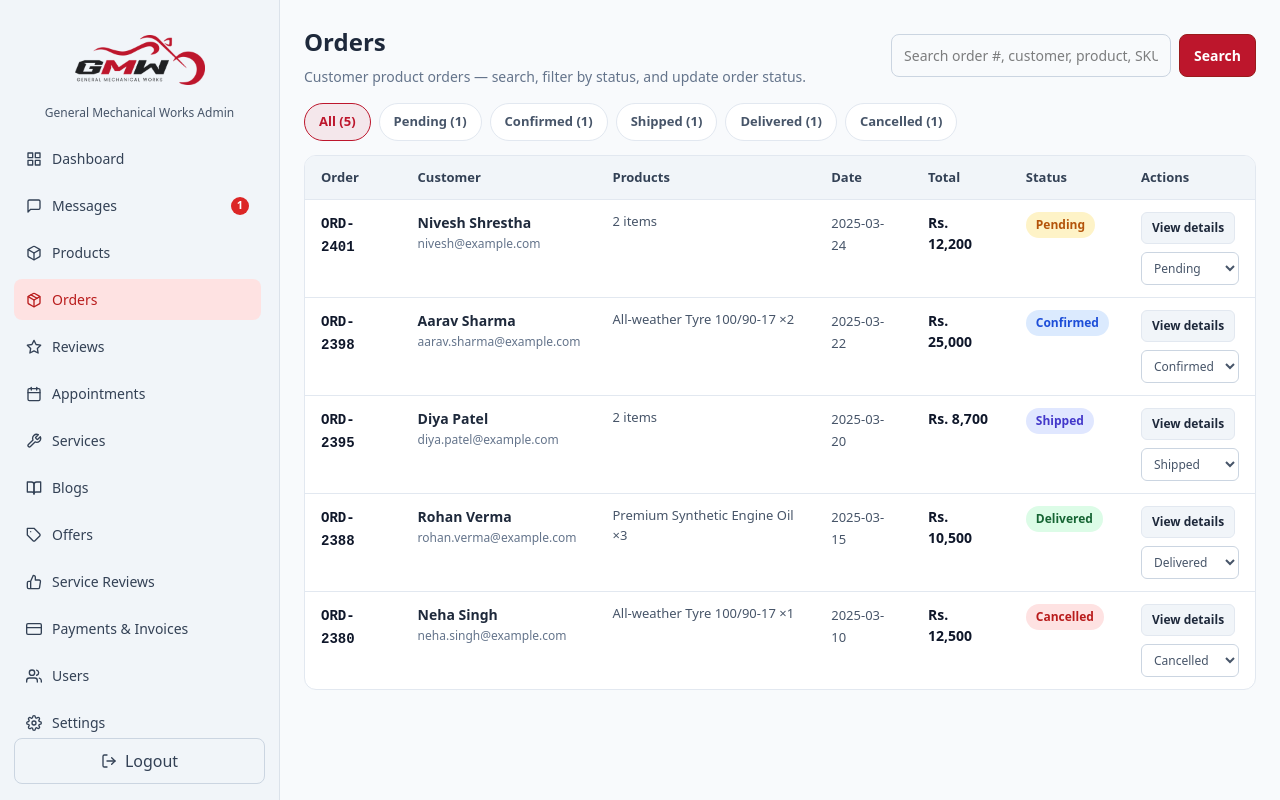
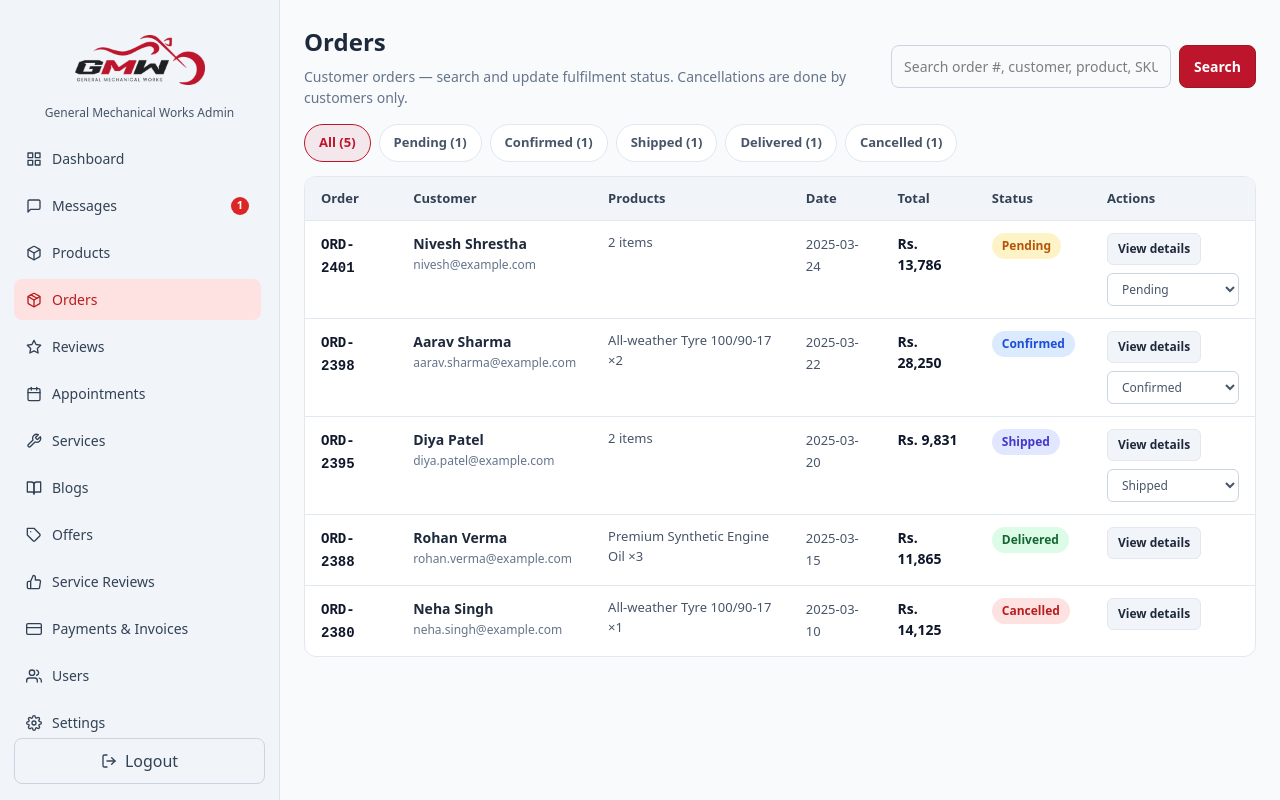
Before and after one commit to Nivesh26/General-Mechanical-Works, a React (Vite) app in the folder Frontend/: page /adminorders in a window 1280 px wide. Built offline with nearby package versions, Linux system fonts and the light colour scheme.

Commit message:
Implement order tax calculation and grand total in AdminOrders component; enhance status management with rank-based updates and refined status options for improved order handling and clarity in admin interface.

```diff
--- a/Frontend/src/AdminPages/AdminOrders.tsx
+++ b/Frontend/src/AdminPages/AdminOrders.tsx
@@ -35,6 +35,17 @@ const formatRs = (n: number) => `Rs. ${n.toLocaleString('en-IN')}`
 const lineTotal = (line: OrderLine) => line.quantity * line.unitPrice
 
 const orderTotal = (order: Order) => order.items.reduce((sum, line) => sum + lineTotal(line), 0)
+
+const ORDER_TAX_RATE = 0.13
+
+function orderTaxAmount(subtotal: number) {
+  return Math.round(subtotal * ORDER_TAX_RATE)
+}
+
+function orderGrandTotal(order: Order) {
+  const sub = orderTotal(order)
+  return sub + orderTaxAmount(sub)
+}
 
 const initialOrders: Order[] = [
   {
@@ -148,7 +159,32 @@ const initialOrders: Order[] = [
   },
 ]
 
-const statusOptions: OrderStatus[] = ['pending', 'confirmed', 'shipped', 'delivered', 'cancelled']
+/** Statuses admins may assign — never `cancelled` (only the customer can cancel). */
+const ADMIN_STATUS_OPTIONS: Exclude<OrderStatus, 'cancelled'>[] = [
+  'pending',
+  'confirmed',
+  'shipped',
+  'delivered',
+]
+
+const STATUS_ORDER: Record<Exclude<OrderStatus, 'cancelled'>, number> = {
+  pending: 0,
+  confirmed: 1,
+  shipped: 2,
+  delivered: 3,
+}
+
+function statusRank(status: OrderStatus): number | null {
+  if (status === 'cancelled') return null
+  return STATUS_ORDER[status]
+}
+
+/** Forward-only: same stage or later. No reverting to earlier stages. Cancelled is read-only. */
+function statusChoicesForOrder(current: OrderStatus): OrderStatus[] {
+  if (current === 'cancelled') return []
+  const rank = statusRank(current)!
+  return ADMIN_STATUS_OPTIONS.filter((s) => STATUS_ORDER[s] >= rank)
+}
 
 function StatusBadge({ status }: { status: OrderStatus }) {
   const map: Record<OrderStatus, { label: string; bg: string; color: string }> = {
@@ -215,8 +251,19 @@ const AdminOrders = () => {
     return c
   }, [orders])
 
-  const updateStatus = (orderId: string, status: OrderStatus) => {
-    setOrders((prev) => prev.map((o) => (o.id === orderId ? { ...o, status } : o)))
+  const updateStatus = (orderId: string, nextStatus: OrderStatus) => {
+    const current = orders.find((o) => o.id === orderId)?.status
+    if (current == null) return
+    if (nextStatus === 'cancelled') return
+    if (current === 'cancelled') return
+    const rCur = statusRank(current)
+    const rNext = statusRank(nextStatus)
+    if (rCur == null || rNext == null) return
+    if (rNext < rCur) return
+    setOrders((prev) => prev.map((o) => (o.id === orderId ? { ...o, status: nextStatus } : o)))
+    if (statusFilter !== 'all' && nextStatus !== statusFilter) {
+      setStatusFilter(nextStatus)
+    }
   }
 
   const onSearchSubmit = (e: React.FormEvent) => {
@@ -240,7 +287,7 @@ const AdminOrders = () => {
           <div style={{ minWidth: 0, flex: '1 1 auto' }}>
             <h1 style={{ margin: 0, fontSize: '24px', fontWeight: 700, color: '#1e293b' }}>Orders</h1>
             <p style={{ margin: '6px 0 0', fontSize: '14px', color: '#64748b' }}>
-              Customer product orders — search, filter by status, and update order status.
+              Customer orders — search and update fulfilment status. Cancellations are done by customers only.
             </p>
           </div>
           <form
@@ -349,7 +396,9 @@ const AdminOrders = () => {
               </thead>
               <tbody>
                 {filteredOrders.map((order) => {
-                  const total = orderTotal(order)
+                  const subtotal = orderTotal(order)
+                  const tax = orderTaxAmount(subtotal)
+                  const grandTotal = orderGrandTotal(order)
                   const itemsSummary =
                     order.items.length === 1
                       ? `${order.items[0].productName} ×${order.items[0].quantity}`
@@ -374,7 +423,7 @@ const AdminOrders = () => {
                           <span style={{ fontSize: '13px', color: '#475569' }}>{order.placedAt}</span>
                         </td>
                         <td style={tdStyle}>
-                          <span style={{ fontWeight: 600, color: '#0f172a' }}>{formatRs(total)}</span>
+                          <span style={{ fontWeight: 600, color: '#0f172a' }}>{formatRs(grandTotal)}</span>
                         </td>
                         <td style={tdStyle}>
                           <StatusBadge status={order.status} />
@@ -397,26 +446,29 @@ const AdminOrders = () => {
                             >
                               {isOpen ? 'Hide details' : 'View details'}
                             </button>
+                            {order.status !== 'cancelled' && order.status !== 'delivered' && (
                               <select
+                                key={`${order.id}-${order.status}`}
                                 value={order.status}
                                 onChange={(e) => updateStatus(order.id, e.target.value as OrderStatus)}
                                 aria-label={`Update status for ${order.orderNumber}`}
                                 style={{
-                                padding: '6px 8px',
+                                  padding: '6px 10px',
                                   fontSize: '12px',
                                   borderRadius: '6px',
                                   border: '1px solid #cbd5e1',
                                   backgroundColor: '#fff',
                                   cursor: 'pointer',
-                                maxWidth: '140px',
+                                  minWidth: '132px',
                                 }}
                               >
-                              {statusOptions.map((s) => (
+                                {statusChoicesForOrder(order.status).map((s) => (
                                   <option key={s} value={s}>
                                     {s.charAt(0).toUpperCase() + s.slice(1)}
                                   </option>
                                 ))}
                               </select>
+                            )}
                           </div>
                         </td>
                       </tr>
@@ -424,17 +476,13 @@ const AdminOrders = () => {
                         <tr style={{ backgroundColor: '#f8fafc' }}>
                           <td colSpan={7} style={{ padding: '0', borderTop: '1px solid #e2e8f0' }}>
                             <div style={{ padding: '16px 20px' }}>
-                              <p style={{ margin: '0 0 10px', fontSize: '12px', fontWeight: 700, color: '#64748b' }}>
-                                Line items &amp; delivery
-                              </p>
                               <div style={{ display: 'grid', gridTemplateColumns: 'repeat(auto-fill, minmax(280px, 1fr))', gap: '16px',
                                 marginBottom: '14px' }}>
                                 <div>
                                   <div style={{ fontSize: '14px', fontWeight: 600, color: '#1e293b' }}>Shipping address</div>
                                   <p style={{ margin: '6px 0 0', fontSize: '13px', color: '#475569', lineHeight: 1.5 }}>
-                                    {order.address}
+                                    {order.address}, {order.phone}
                                   </p>
-                                  <p style={{ margin: '8px 0 0', fontSize: '13px', color: '#475569' }}>{order.phone}</p>
                                 </div>
                               </div>
                               <table style={{ width: '100%', borderCollapse: 'collapse', fontSize: '13px' }}>
@@ -489,9 +537,24 @@ const AdminOrders = () => {
                                   ))}
                                 </tbody>
                               </table>
-                              <p style={{ margin: '12px 0 0', textAlign: 'right', fontSize: '15px', fontWeight: 700, color: '#0f172a' }}>
-                                Order total: {formatRs(total)}
-                              </p>
+                              <div
+                                style={{
+                                  margin: '12px 0 0',
+                                  textAlign: 'right',
+                                  fontSize: '14px',
+                                  color: '#475569',
+                                  display: 'flex',
+                                  flexDirection: 'column',
+                                  alignItems: 'flex-end',
+                                  gap: '6px',
+                                }}
+                              >
+                                <div>Subtotal: {formatRs(subtotal)}</div>
+                                <div>Tax (13%): {formatRs(tax)}</div>
+                                <div style={{ fontSize: '15px', fontWeight: 700, color: '#0f172a', paddingTop: '4px' }}>
+                                  Order total: {formatRs(grandTotal)}
+                                </div>
+                              </div>
                             </div>
                           </td>
                         </tr>
```
Lines whose indentation alone changed are shown as unchanged.
